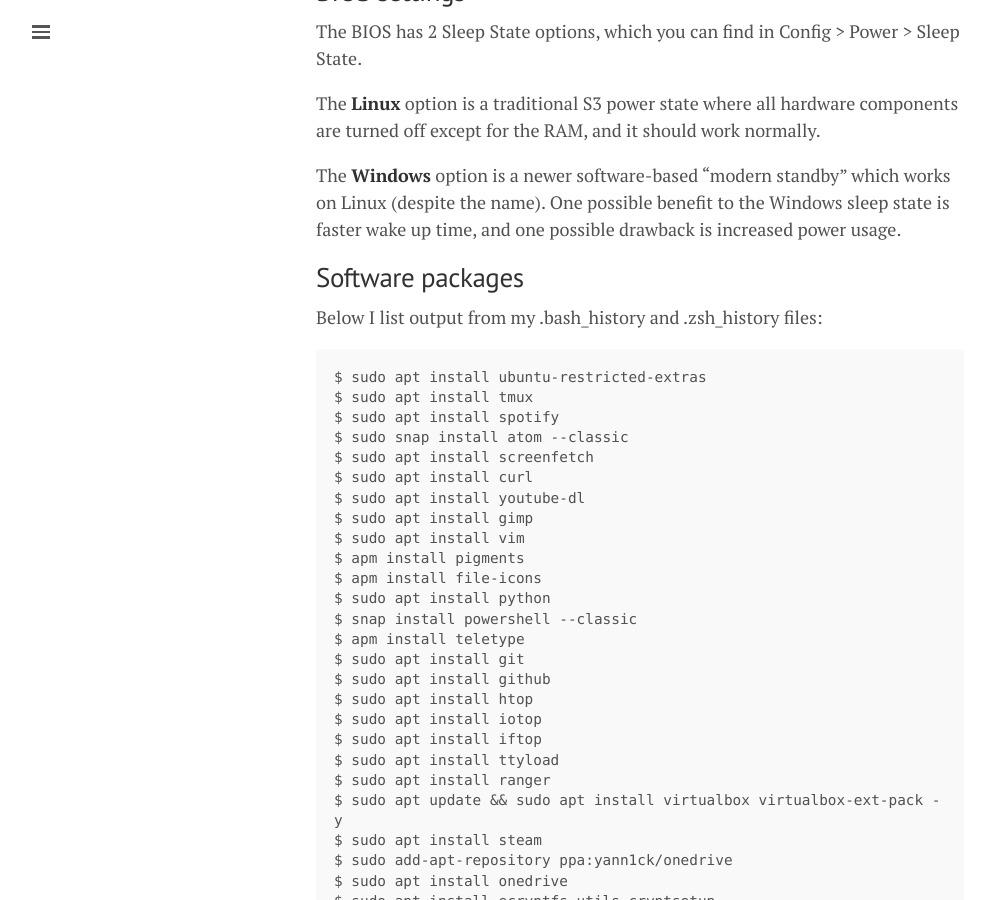
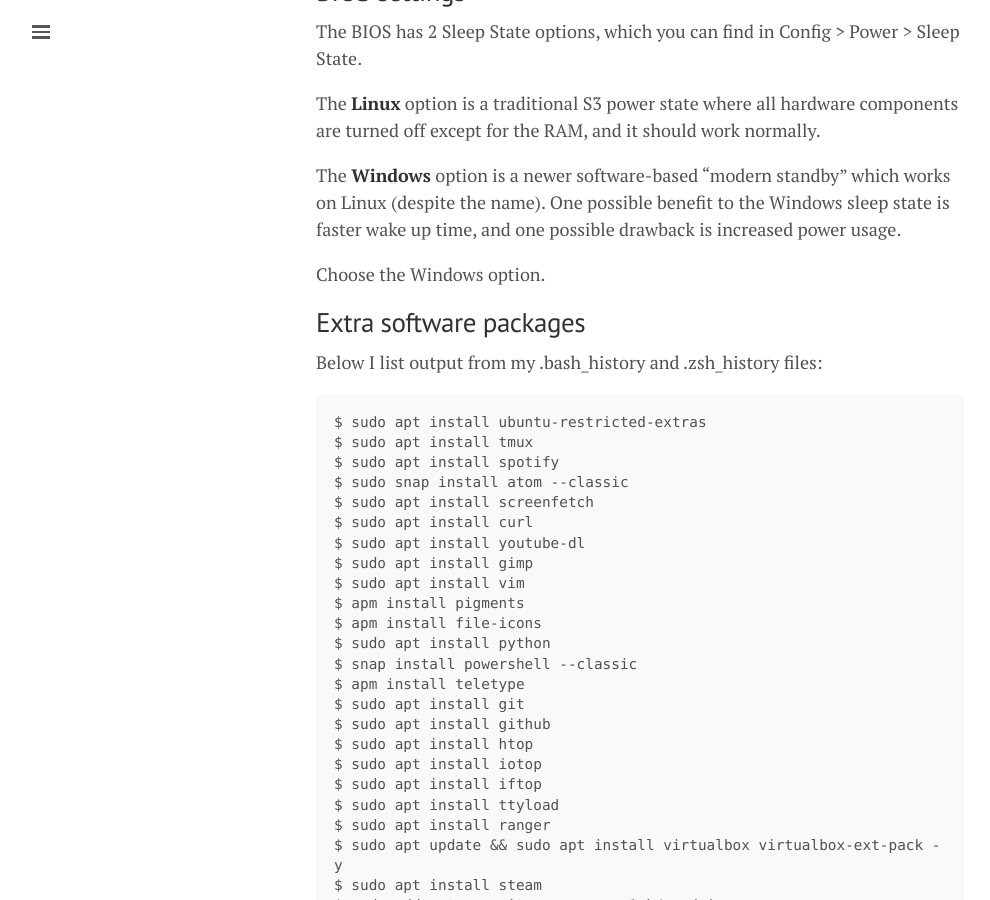
Before and after one commit to lgeurts/lgeurts.github.io, a Jekyll site: the page built from _posts/2021-10-15-ubuntu-setup-notes-for-x1-carbon-gen8.md, in a window 1280 px wide and 900 px high, scrolled down 783 px. Shown: the whole window, without its empty margins (0-990 px from the left). Built offline with Jekyll 4.4.1, drawn with Linux system fonts in a browser that asks for light colours; nearby versions of some CDN libraries; comment, search, counter and statistics services are not loaded.

Commit message:
Update 2021-10-15-ubuntu-setup-notes-for-x1-carbon-gen8.md

````diff
--- a/_posts/2021-10-15-ubuntu-setup-notes-for-x1-carbon-gen8.md
+++ b/_posts/2021-10-15-ubuntu-setup-notes-for-x1-carbon-gen8.md
@@ -17,7 +17,9 @@
 
 The **Windows** option is a newer software-based "modern standby" which works on Linux (despite the name). One possible benefit to the Windows sleep state is faster wake up time, and one possible drawback is increased power usage.
 
-## Software packages
+Choose the Windows option.
+
+## Extra software packages
 
 Below I list output from my .bash_history and .zsh_history files:
 ```
````
